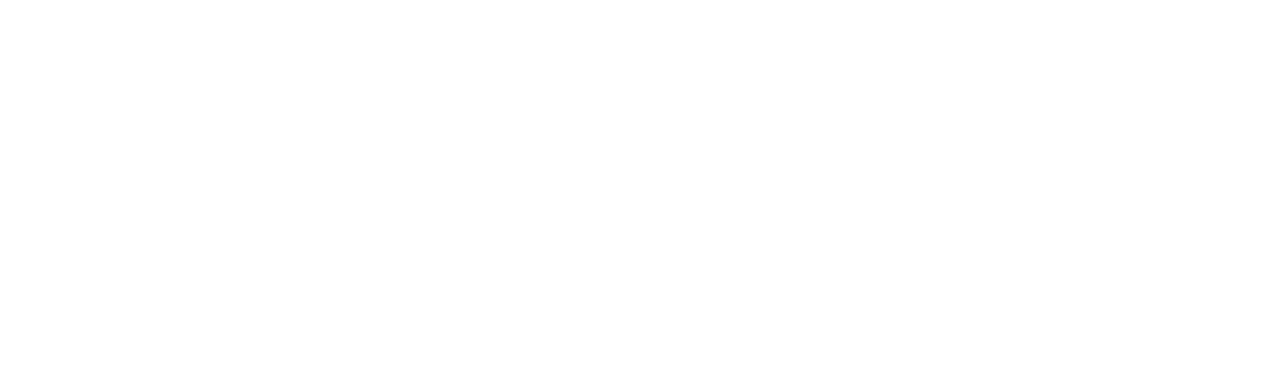
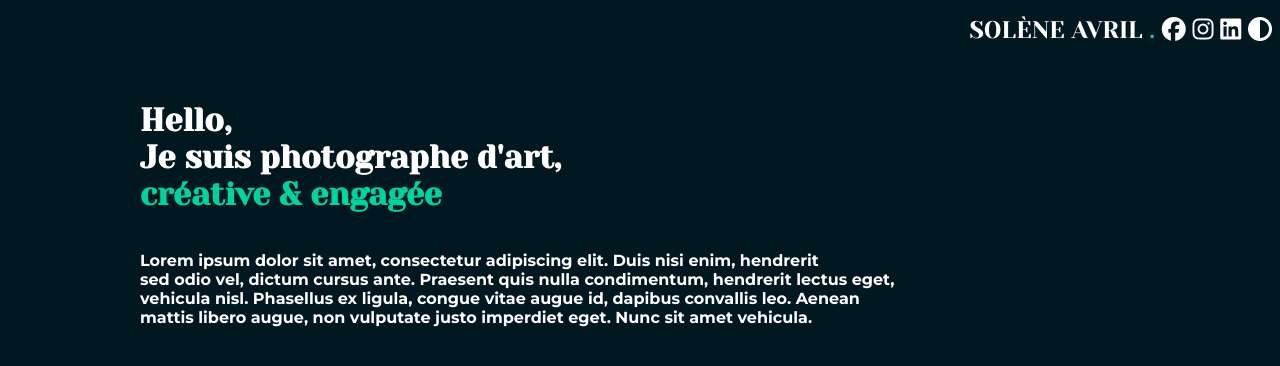
Before and after one commit to sachalethug/Projet-Fil-Rouge, a plain HTML site: page index.html in a window 1280 px wide. Drawn offline with Linux system fonts and the light colour scheme.

Commit message:
Base Text

```diff
--- /dev/null
+++ b/CSS/style.css
@@ -0,0 +1,33 @@
+body {
+    background-color: #011820;
+    background-attachment: fixed;
+}
+
+h1{
+    font-size: 150%;
+    font-family: 'Yeseva One';
+    font-weight: 100;
+    color: rgb(255, 255, 255);
+    text-align: right
+
+}
+
+h2{
+    font-size: 200%;
+    font-family: 'Yeseva One';
+    color: rgb(255, 255, 255);
+    position: fixed;
+    left: 140px;
+    top: 75px;
+
+
+}
+
+h3{
+    font-size: medium;
+    position: fixed;
+    font-family: 'Montserrat';
+    left: 140px;
+    top: 235px;
+    color: rgb(255, 255, 255);
+}
--- a/index.html
+++ b/index.html
@@ -3,12 +3,43 @@
 <head>
     <meta charset="UTF-8">
     <meta name="viewport" content="width=device-width, initial-scale=1.0">
-
-
+    <link rel="stylesheet" href="css/style.css" />
+    <link rel="preconnect" href="https://fonts.googleapis.com">
+    <link rel="preconnect" href="https://fonts.gstatic.com" crossorigin>
+    <link href="https://fonts.googleapis.com/css2?family=Yeseva+One&display=swap" rel="stylesheet">
+    <link rel="preconnect" href="https://fonts.googleapis.com">
+    <link rel="preconnect" href="https://fonts.gstatic.com" crossorigin>
+    <link href="https://fonts.googleapis.com/css2?family=Montserrat:ital,wght@0,100..900;1,100..900&family=Yeseva+One&display=swap" rel="stylesheet">
+    <script src="https://kit.fontawesome.com/949d6137fe.js" crossorigin="anonymous"></script>
     <title>Annexes</title>
 </head>
 <body>
+    <h1>SOLÈNE AVRIL
+        <font color="#00d39d">.</font>
+        <i class="fa-brands fa-facebook" style="color: #ffffff;"></i>
+        <i class="fa-brands fa-instagram" style="color: #ffffff;"></i>
+        <i class="fa-brands fa-linkedin" style="color: #ffffff;"></i>
+        <i class="fa-solid fa-circle-half-stroke" style="color: #ffffff;"></i>
+    </h1>
 
+    <h2>
+        Hello, <BR>
+        Je suis photographe d'art, <BR>
+        <font color="#00d39d">créative & engagée</font>
+
+
+
+    </h2>
+
+    <h3>Lorem ipsum dolor sit amet, consectetur adipiscing elit. Duis nisi enim, hendrerit <BR>
+        sed odio vel, dictum cursus ante. Praesent quis nulla condimentum, hendrerit lectus eget, <BR>
+        vehicula nisl. Phasellus ex ligula, congue vitae augue id, dapibus convallis leo. Aenean <BR>
+        mattis libero augue, non vulputate justo imperdiet eget. Nunc sit amet vehicula.</h3>
+
+    <h4>
+
+
+    </h4>
 
 
 
```
